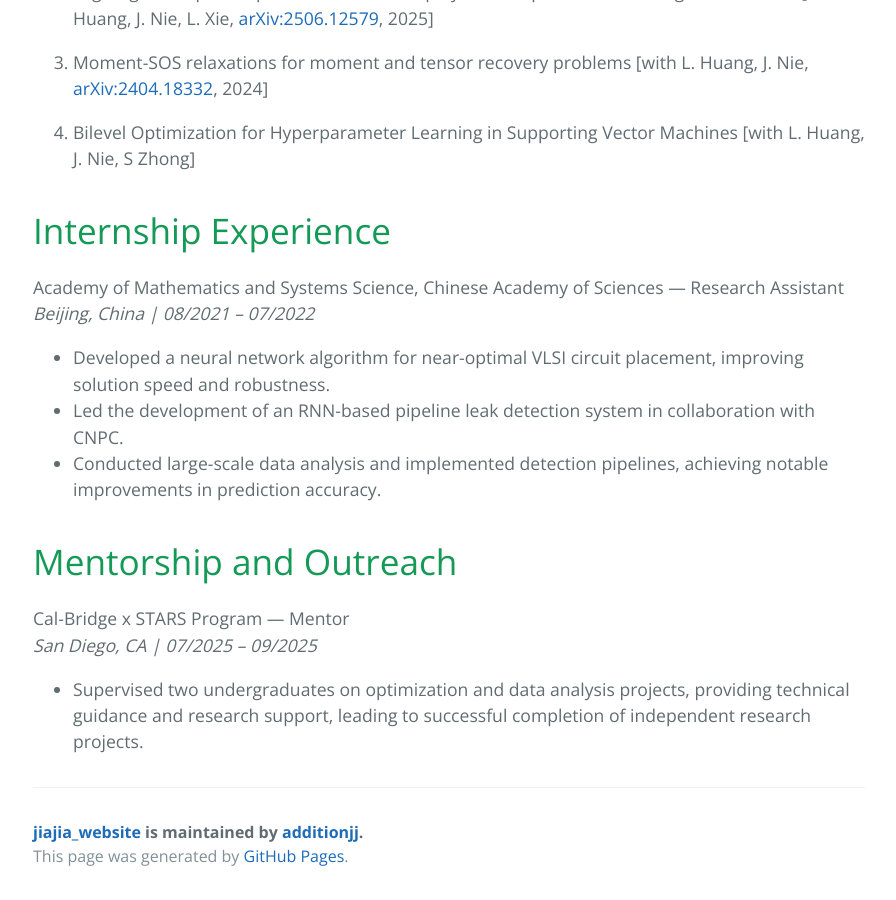
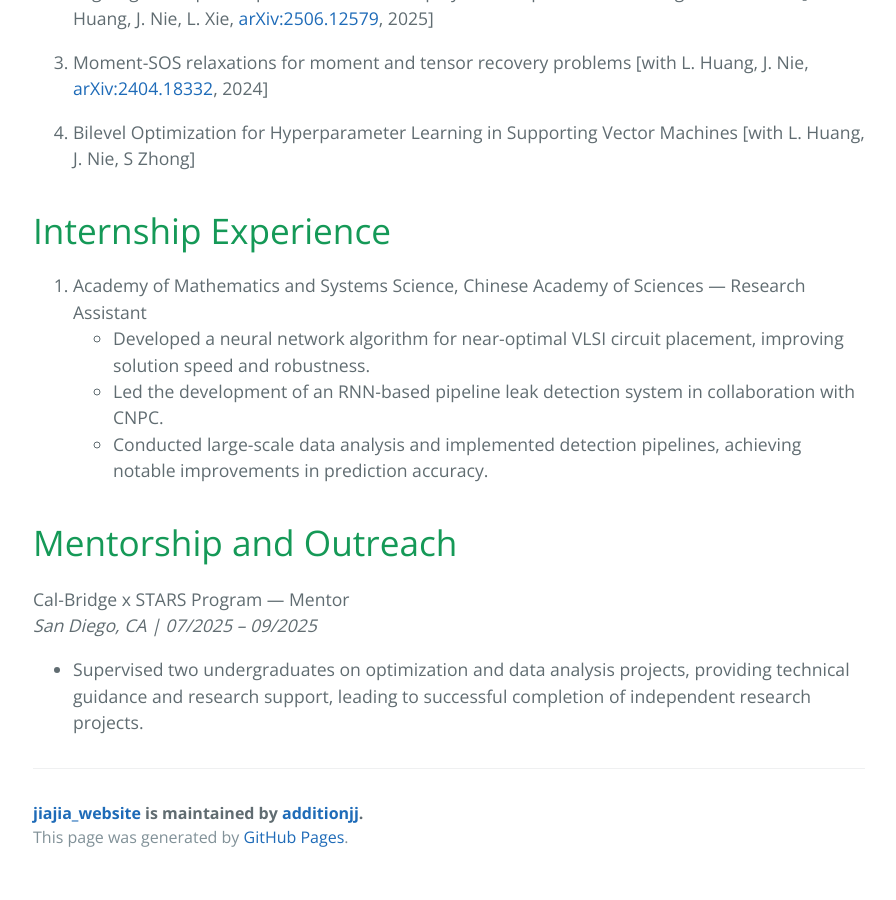
Before and after one commit to additionjj/jiajia_website, a Jekyll site: the page built from index.md, in a window 1280 px wide and 900 px high, scrolled down 693 px. Shown: the whole window, without its empty margins (191-1087 px from the left). Built offline with Jekyll 4.4.1, drawn with Linux system fonts in a browser that asks for light colours.

Commit message:
Update index.md

```diff
--- a/index.md
+++ b/index.md
@@ -19,8 +19,7 @@ layout: default
    [with L. Huang, J. Nie, S Zhong]
 
 # Internship Experience
-Academy of Mathematics and Systems Science, Chinese Academy of Sciences — Research Assistant
-*Beijing, China | 08/2021 – 07/2022*
+1. Academy of Mathematics and Systems Science, Chinese Academy of Sciences — Research Assistant
 - Developed a neural network algorithm for near-optimal VLSI circuit placement, improving solution speed and robustness.
 - Led the development of an RNN-based pipeline leak detection system in collaboration with CNPC.
 - Conducted large-scale data analysis and implemented detection pipelines, achieving notable improvements in prediction accuracy.
```
